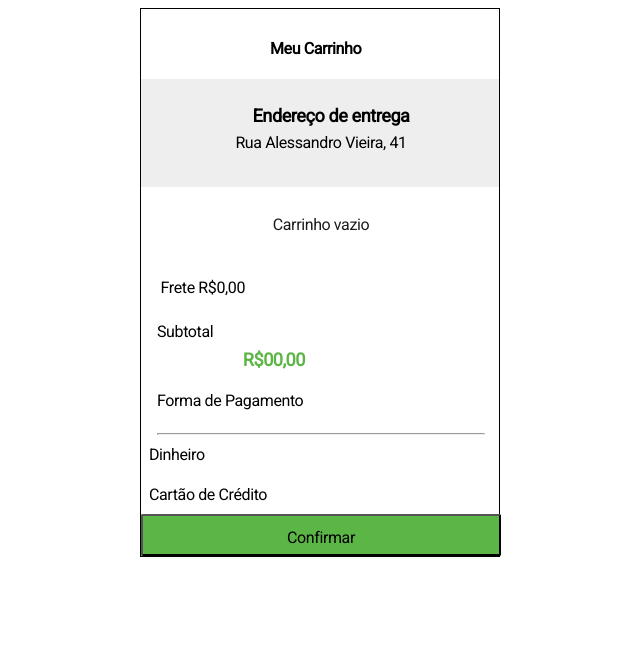
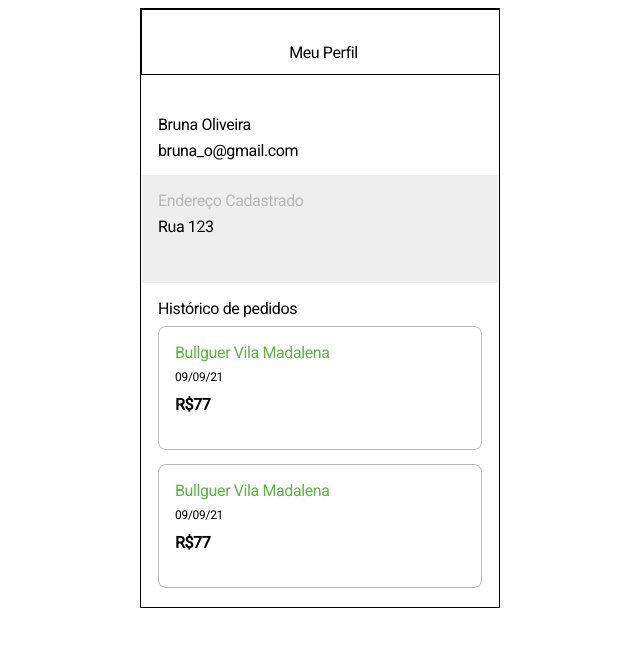
Before and after one commit to future4code/lovelace-labe-food8-B, a React (Create React App) app: page /profile in a window 1280 px wide. Shown: the top 646 px of the page, without its empty margins (320-960 px from the left). Built offline with nearby package versions, Linux system fonts and the light colour scheme.

Commit message:
layout mocado profilepage

```diff
--- a/src/App.js
+++ b/src/App.js
@@ -1,10 +1,10 @@
 import React from 'react';
-import CartPage from './pages/CartPage';
+import ProfilePage from './pages/ProfilePage';
 
 const App =() => {
   return (
     <div>
-      <CartPage/>
+      <ProfilePage/>
     </div>
   );
 }
--- a/src/pages/ProfilePage.js
+++ b/src/pages/ProfilePage.js
@@ -0,0 +1,179 @@
+import React from "react";
+import styled from "styled-components";
+
+const Conteiner = styled.div`
+  width: 360px;
+  height: 600px;
+  box-sizing: border-box;
+  border: solid black 1px;
+  margin-right: auto;
+  margin-left: auto;
+  display: flex;
+  flex-direction: column;
+  border: solid 1px black;
+`
+const TitleConteiner = styled.div`
+  width: 357px;
+  height: 64px;
+  margin: 0 0 16px;
+  border: black 1px solid;
+  -webkit-backdrop-filter: blur(10px);
+  backdrop-filter: blur(10px);
+  box-shadow: 0 0.5px 0 0 var(--black-25);
+  background-color: #fff;
+`
+const Title = styled.div`
+ width: 70px;
+  height: 19px;
+  font-family: Roboto;
+  font-size: 16px;
+  letter-spacing: -0.39px;
+  text-align: center;
+  color: var(--black);
+`
+
+const Title1 = styled.div`
+  width: 175px;
+  height: 44px;
+  margin: 20px 92px 0 93px;
+  padding: 13px 53.5px 12px;
+`
+const Nome = styled.div`
+width: 328px;
+  height: 18px;
+  margin: 16px 16px 8px;
+  font-family: Roboto;
+  font-size: 16px;
+  letter-spacing: -0.39px;
+  color: var(--black);
+`
+const Email = styled.div`
+    width: 328px;
+  height: 18px;
+  margin: 2px 16px 8px;
+  font-family: Roboto;
+  font-size: 16px;
+  letter-spacing: -0.39px;
+  color: var(--black);
+`
+
+const Rectangle = styled.div`
+    width: 324px;
+    height: 76px;
+    margin: 16px 0;
+    padding: 16px;
+    background-color: #eee;
+  `
+
+const EnderecoCadastrado = styled.div`
+  width: 328px;
+  height: 18px;
+  margin: 0 0 8px;
+  font-family: Roboto;
+  font-size: 16px;
+  letter-spacing: -0.39px;
+  color: #b8b8b8;
+`
+
+const EnderecoCadastrado2 = styled.div`
+  width: 328px;
+  height: 18px;
+  margin: 0 0 8px;
+  font-family: Roboto;
+  font-size: 16px;
+  letter-spacing: -0.39px;
+  color: black;
+  `
+const Historico = styled.span`
+    width: 328px;
+    height: 18px;
+    margin: 16px 16px 8px;
+    font-family: Roboto;
+    font-size: 16px;
+    letter-spacing: -0.39px;
+    color: black;
+    align-items: center
+    `
+const PedidosCard = styled.div`
+    width: 360px;
+    height: 130px;
+    margin: 8px 0 0;
+    padding: 0 16px;
+    `
+
+const Rectangle2 = styled.div`
+    width: 290px;
+    height: 90px;
+    margin: 7px 0 0;
+    padding: 16px;
+    border-radius: 8px;
+    border: solid 1px #b8b8b8;
+  `
+
+const NomeRestaurante = styled.div`
+   width: 296px;
+  height: 18px;
+  margin: 0 0 9px;
+  font-family: Roboto;
+  font-size: 16px;
+  letter-spacing: -0.39px;
+  color: #5cb646;
+  `
+
+const Data = styled.div`
+    width: 296px;
+  height: 18px;
+  margin: 9px 0 7px;
+  font-family: Roboto;
+  font-size: 12px;
+  line-height: normal;
+  letter-spacing: -0.29px;
+  color: var(--black);
+  `
+
+const Subtotal = styled.div`
+    width: 296px;
+    height: 18px;
+    margin: 7px 0 0;
+    font-family: Roboto;
+    font-size: 16px;
+    font-weight: bold;
+    letter-spacing: -0.39px;
+    color: var(--black);
+ `
+
+const ProfilePage = () => {
+    return (
+        <Conteiner>
+            <TitleConteiner>
+                <Title1>
+                    <Title>Meu Perfil</Title>
+                </Title1>
+                <Nome>Bruna Oliveira</Nome>
+                <Email>bruna_o@gmail.com</Email>
+                <Rectangle>
+                    <EnderecoCadastrado>Endereço Cadastrado</EnderecoCadastrado>
+                    <EnderecoCadastrado2>Rua 123</EnderecoCadastrado2>
+                </Rectangle>
+                <Historico> Histórico de pedidos</Historico>
+                <PedidosCard>
+                    <Rectangle2>
+                        <NomeRestaurante>Bullguer Vila Madalena</NomeRestaurante>
+                        <Data>09/09/21</Data>
+                        <Subtotal>R$77</Subtotal>
+                    </Rectangle2>
+                </PedidosCard>
+                <PedidosCard>
+                    <Rectangle2>
+                        <NomeRestaurante>Bullguer Vila Madalena</NomeRestaurante>
+                        <Data>09/09/21</Data>
+                        <Subtotal>R$77</Subtotal>
+                    </Rectangle2>
+                </PedidosCard>
+            </TitleConteiner>
+
+        </Conteiner>
+    )
+}
+
+export default ProfilePage
```
